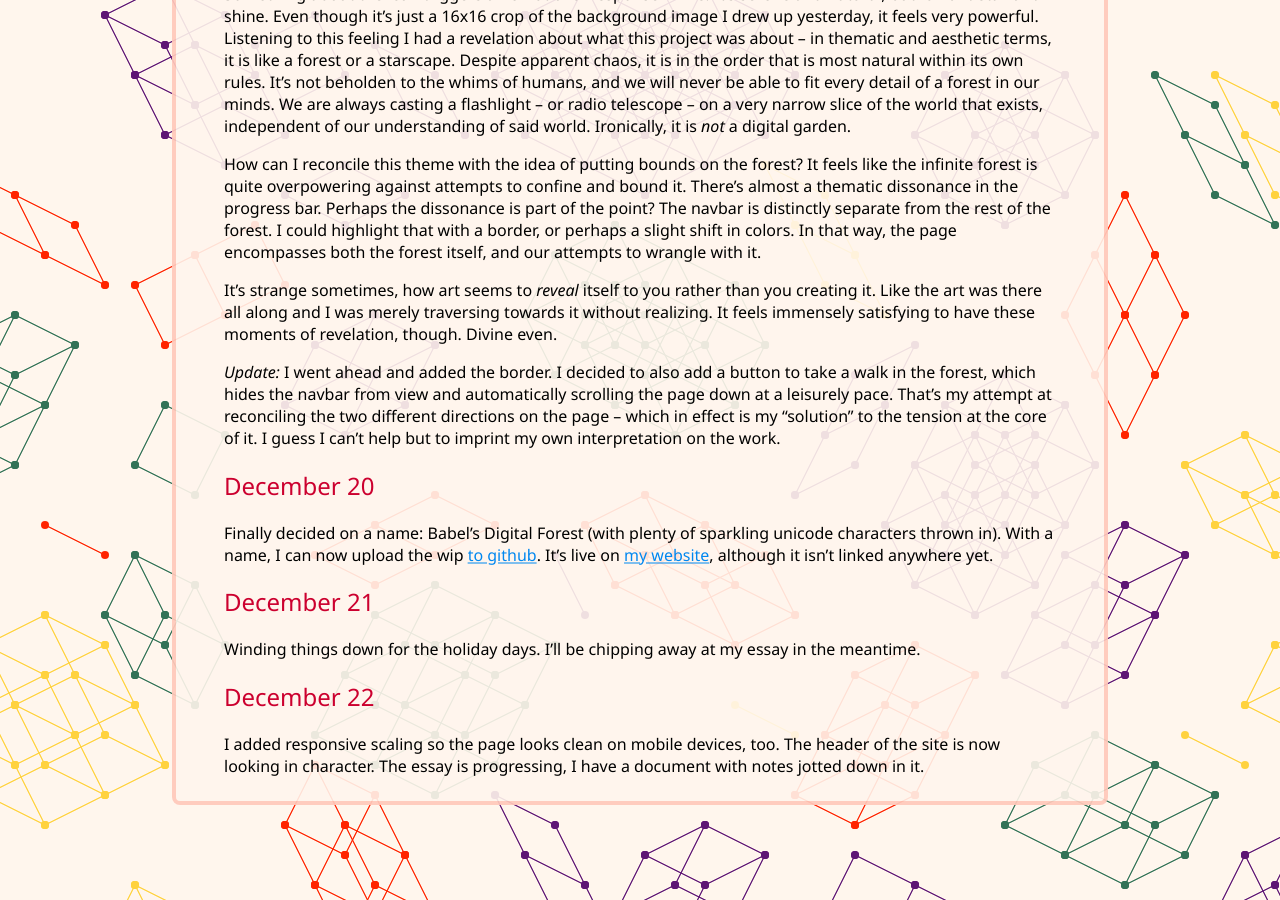
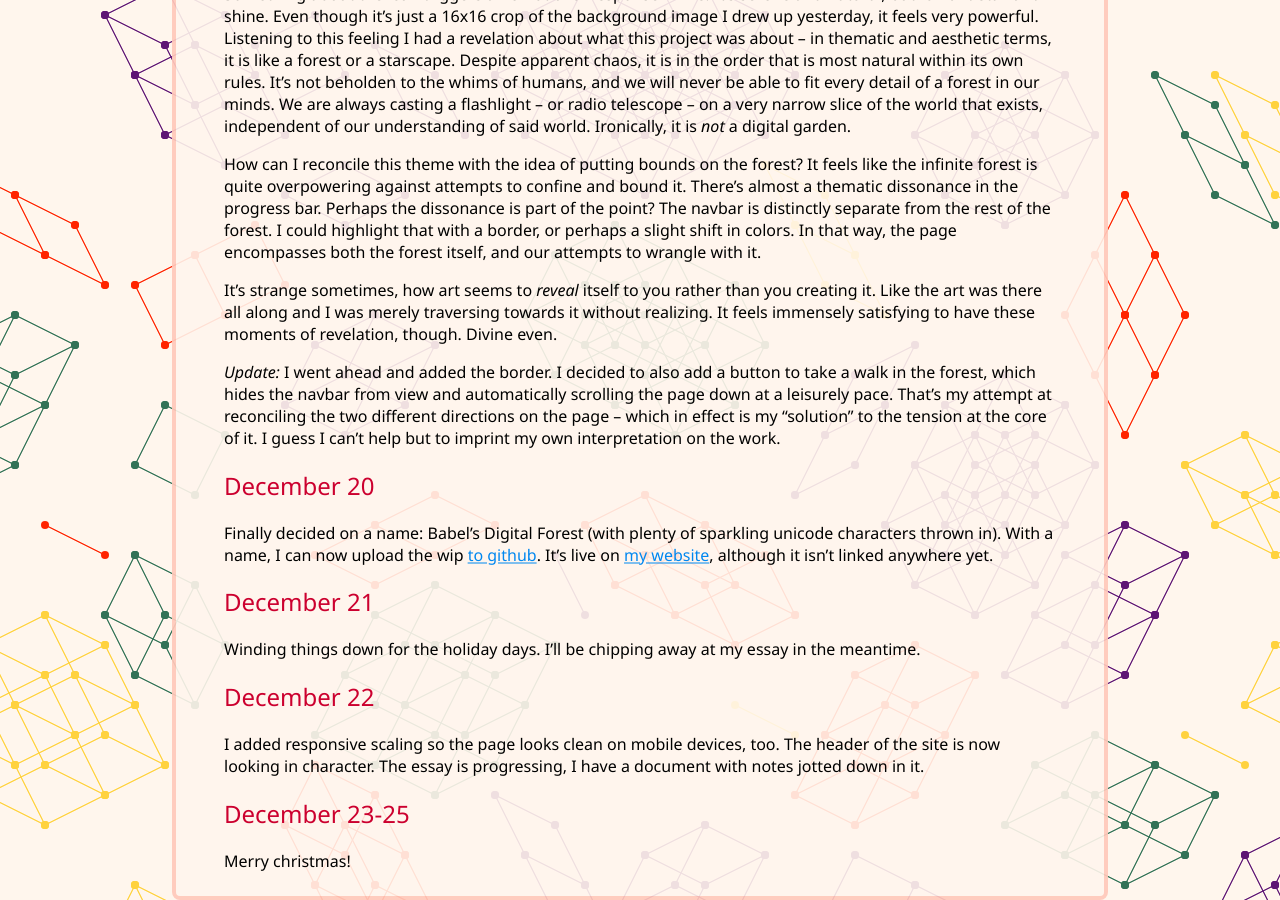
Before and after one commit to RocketRace/rocketrace.github.io, a Jekyll site: the page built from decadv-2024.md, in a window 1280 px wide and 900 px high, scrolled down 8239 px. Built offline with Jekyll 4.4.1, drawn with Linux system fonts in a browser that asks for light colours; formulas are drawn with MathJax 3.

Commit message:
Break :)

```diff
--- a/decadv-2024.md
+++ b/decadv-2024.md
@@ -451,6 +451,9 @@ I added responsive scaling so the page looks clean on mobile devices, too.
 The header of the site is now looking in character. The essay is progressing,
 I have a document with notes jotted down in it.
 
+## December 23-25
+Merry christmas!
+
 [decadv]: https://eli.li/december-adventure
 [aoc]: https://adventofcode.com/
 [my aoc2023]: https://github.com/RocketRace/aoc2023
```
